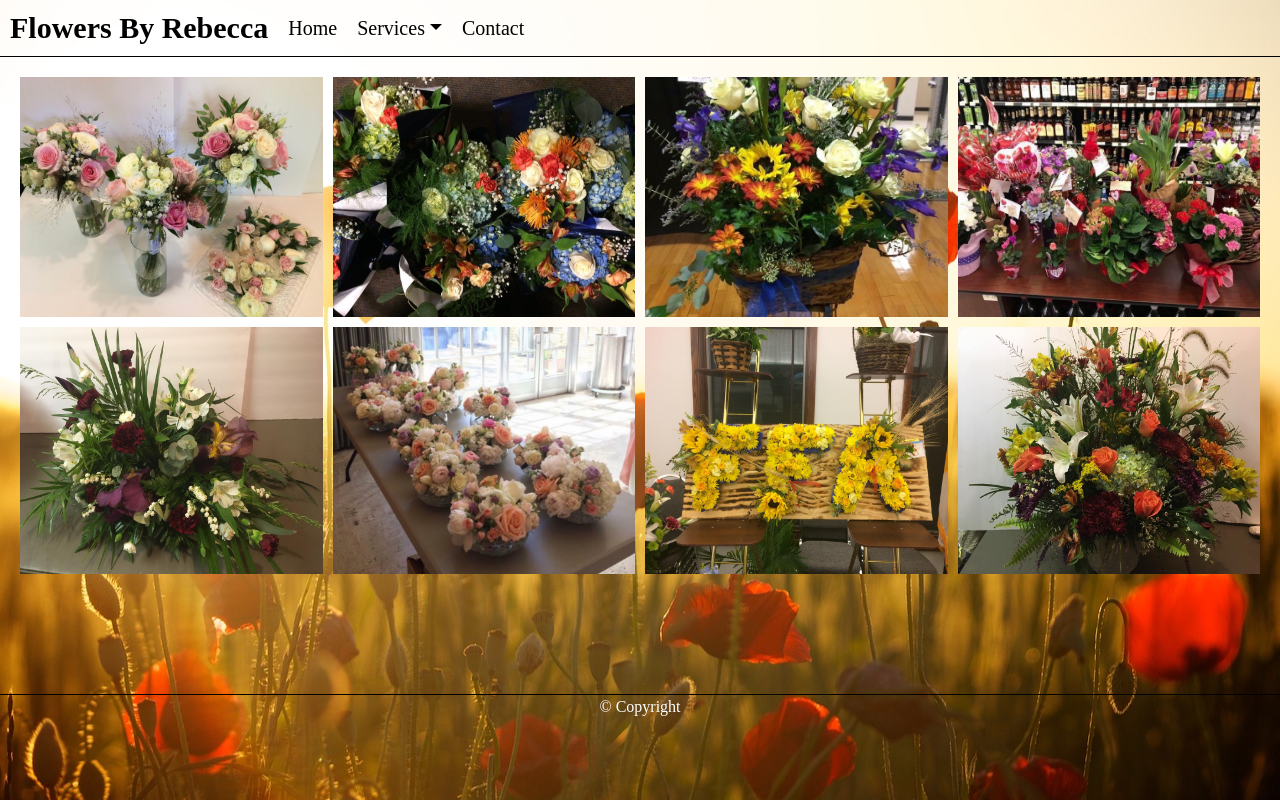
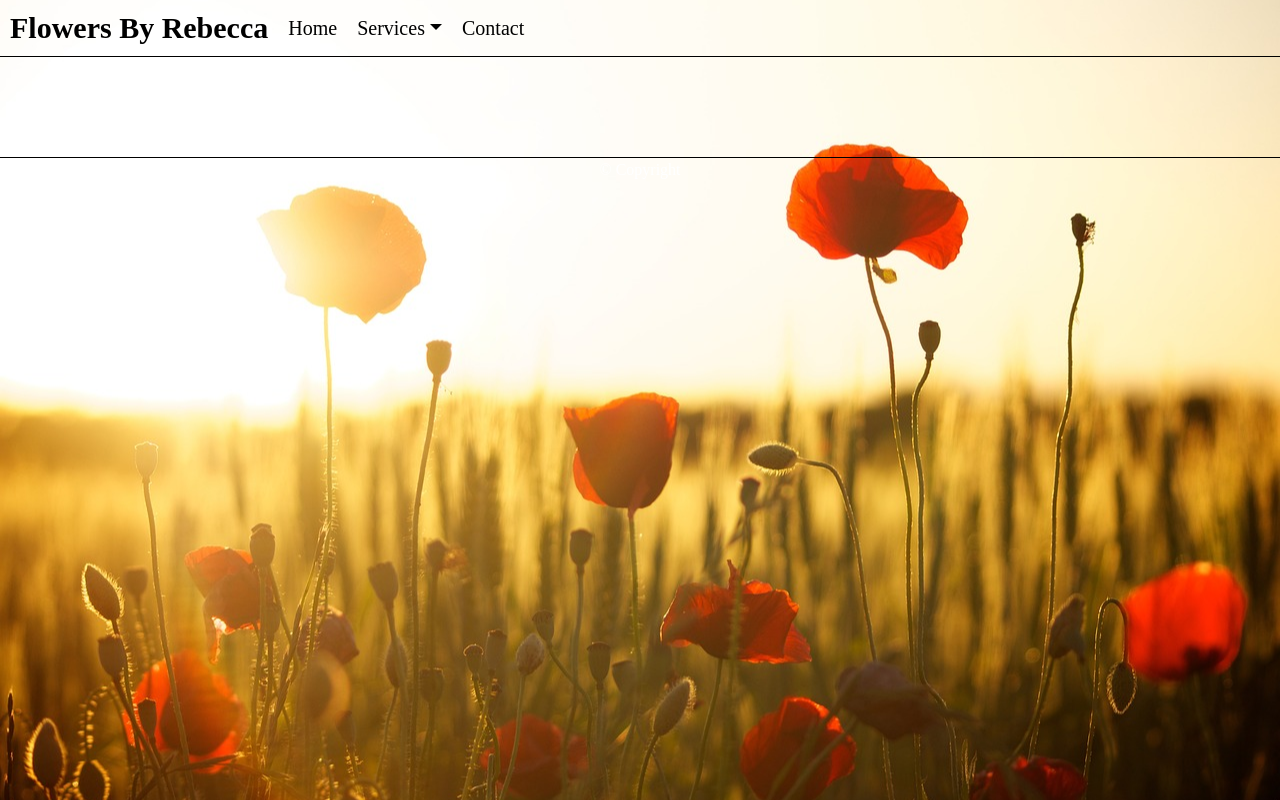
Before and after one commit to AlexOcegueda/FlowersByRebecca, a React (Create React App) app: page /Services in a window 1280 px wide. Built offline with nearby package versions, Linux system fonts and the light colour scheme; a web font is replaced by a local one.

Commit message:
removed services page

```diff
--- a/src/App.js
+++ b/src/App.js
@@ -7,7 +7,6 @@ import FooterBar from './components/FooterBar';
 
 // pages
 import Home from './pages/Home';
-import Services from './pages/Services';
 import ContactMe from './pages/ContactMe';
 import Prom from './pages/services/Prom';
 import Weddings from './pages/services/Weddings';
@@ -18,7 +17,6 @@ function App() {
       <NavBar />
         <Routes>\
           <Route path="/" element={<Home />}/>
-          <Route path="/Services" element={<Services />}/>
           <Route path="/Contact" element={<ContactMe />}/>
           <Route path='/Weddings' element={<Weddings />}></Route>
           <Route path='/Prom' element={<Prom />}></Route>
--- a/src/pages/Services.js
+++ /dev/null
@@ -1,41 +0,0 @@
-import React from 'react';
-import styled from 'styled-components';
-
-export default function Services() {
-  return (
-    <>
-      <ContentContainer>
-        <ContentItem src={require("./BeckysFlowers/long1.jpg")}></ContentItem>
-        <ContentItem src={require("./BeckysFlowers/long2.jpg")}></ContentItem>
-        <ContentItem src={require("./BeckysFlowers/long3.jpg")}></ContentItem>
-        <ContentItem src={require("./BeckysFlowers/long4.jpg")}></ContentItem>
-        <ContentItem src={require("./BeckysFlowers/long5.jpg")}></ContentItem>
-        <ContentItem src={require("./BeckysFlowers/long6.jpg")}></ContentItem>
-        <ContentItem src={require("./BeckysFlowers/long7.jpeg")}></ContentItem>
-        <ContentItem src={require("./BeckysFlowers/long8.jpeg")}></ContentItem>
-      </ContentContainer>
-    </>
-  )
-}
-
-export const ContentContainer = styled.div`
-    padding: 20px;
-    display: grid;
-    grid-template-columns: auto auto auto auto;
-    row-gap: 10px;
-    column-gap: 10px;
-
-    @media (max-width: 810px) {
-        grid-template-columns: auto auto;
-    }
-`;
-
-export const ContentItem = styled.img`
-    width: 100%;
-    height: 100%;
-
-    :hover {
-        cursor: pointer;
-    }
-
-`;
```
